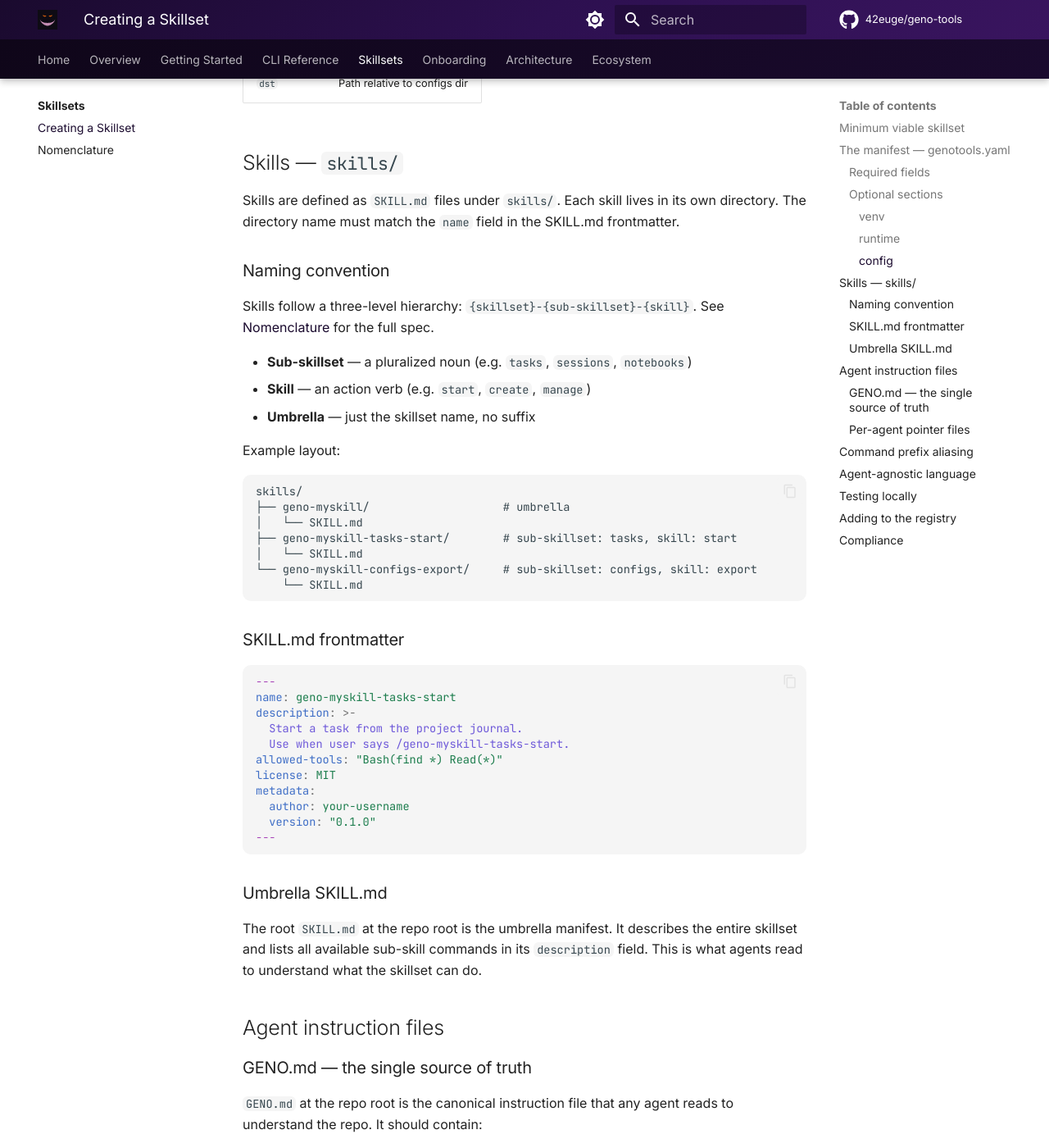
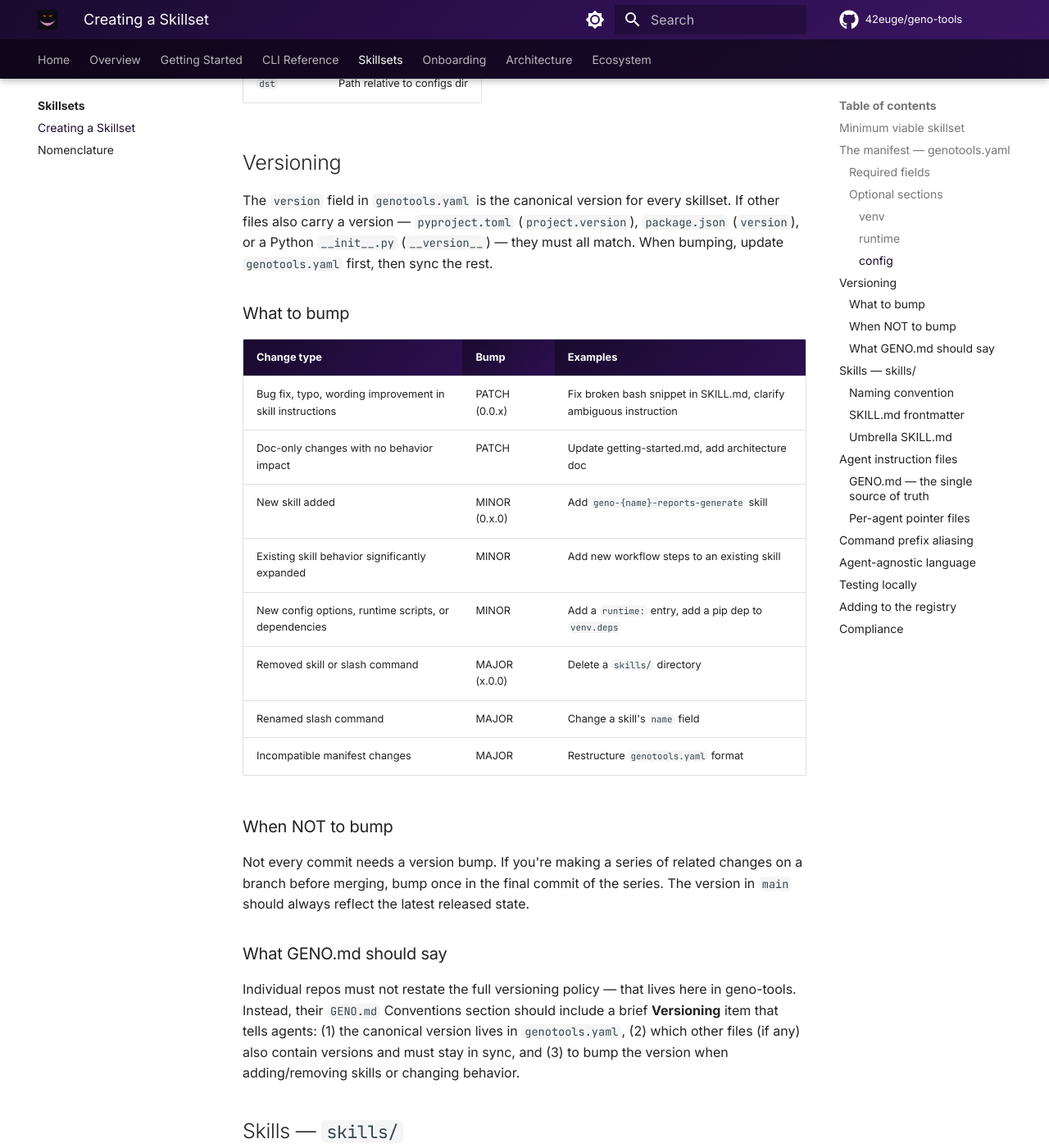
Before and after one commit to 42euge/geno-tools, an MkDocs documentation site: the page built from docs/skillsets/creating.md, in a window 1280 px wide and 1400 px high, scrolled down 2160 px. Shown: the whole window at 82% size. Built offline with MkDocs 1.6.1 and Material for MkDocs 9.7.7, drawn with Linux system fonts in a browser that asks for light colours; comment, search, counter and statistics services are not loaded; some of the changed text lies outside the part shown.

Commit message:
Add versioning policy so agents know when to bump version numbers
Define semver bump rules (PATCH/MINOR/MAJOR) in creating.md, add
version-sync audit checks in geno-audit, and update audit triggers
to reference the new policy.

```diff
--- a/docs/skillsets/creating.md
+++ b/docs/skillsets/creating.md
@@ -83,6 +83,31 @@ Copy-once files into `~/.geno-tools/geno-{name}/configs/`. Only created if missi
 | `src` | Path relative to repo root |
 | `dst` | Path relative to configs dir |
 
+## Versioning
+
+The `version` field in `genotools.yaml` is the canonical version for every skillset. If other files also carry a version — `pyproject.toml` (`project.version`), `package.json` (`version`), or a Python `__init__.py` (`__version__`) — they must all match. When bumping, update `genotools.yaml` first, then sync the rest.
+
+### What to bump
+
+| Change type | Bump | Examples |
+|-------------|------|----------|
+| Bug fix, typo, wording improvement in skill instructions | PATCH (0.0.x) | Fix broken bash snippet in SKILL.md, clarify ambiguous instruction |
+| Doc-only changes with no behavior impact | PATCH | Update getting-started.md, add architecture doc |
+| New skill added | MINOR (0.x.0) | Add `geno-{name}-reports-generate` skill |
+| Existing skill behavior significantly expanded | MINOR | Add new workflow steps to an existing skill |
+| New config options, runtime scripts, or dependencies | MINOR | Add a `runtime:` entry, add a pip dep to `venv.deps` |
+| Removed skill or slash command | MAJOR (x.0.0) | Delete a `skills/` directory |
+| Renamed slash command | MAJOR | Change a skill's `name` field |
+| Incompatible manifest changes | MAJOR | Restructure `genotools.yaml` format |
+
+### When NOT to bump
+
+Not every commit needs a version bump. If you're making a series of related changes on a branch before merging, bump once in the final commit of the series. The version in `main` should always reflect the latest released state.
+
+### What GENO.md should say
+
+Individual repos must not restate the full versioning policy — that lives here in geno-tools. Instead, their `GENO.md` Conventions section should include a brief **Versioning** item that tells agents: (1) the canonical version lives in `genotools.yaml`, (2) which other files (if any) also contain versions and must stay in sync, and (3) to bump the version when adding/removing skills or changing behavior.
+
 ## Skills — `skills/`
 
 Skills are defined as `SKILL.md` files under `skills/`. Each skill lives in its own directory. The directory name must match the `name` field in the SKILL.md frontmatter.
@@ -141,6 +166,7 @@ The root `SKILL.md` at the repo root is the umbrella manifest. It describes the
     - SKILL.md frontmatter format
     - Checklist for adding a new skill
     - Command prefix aliasing (see below)
+    - Versioning: which files contain the version and when to bump (see [Versioning](#versioning))
 
 ### Per-agent pointer files
 
```
Also changed, not shown: docs/onboarding/audit.md (+2 -2 lines), skills/geno-audit/SKILL.md (+22 -0 lines).
